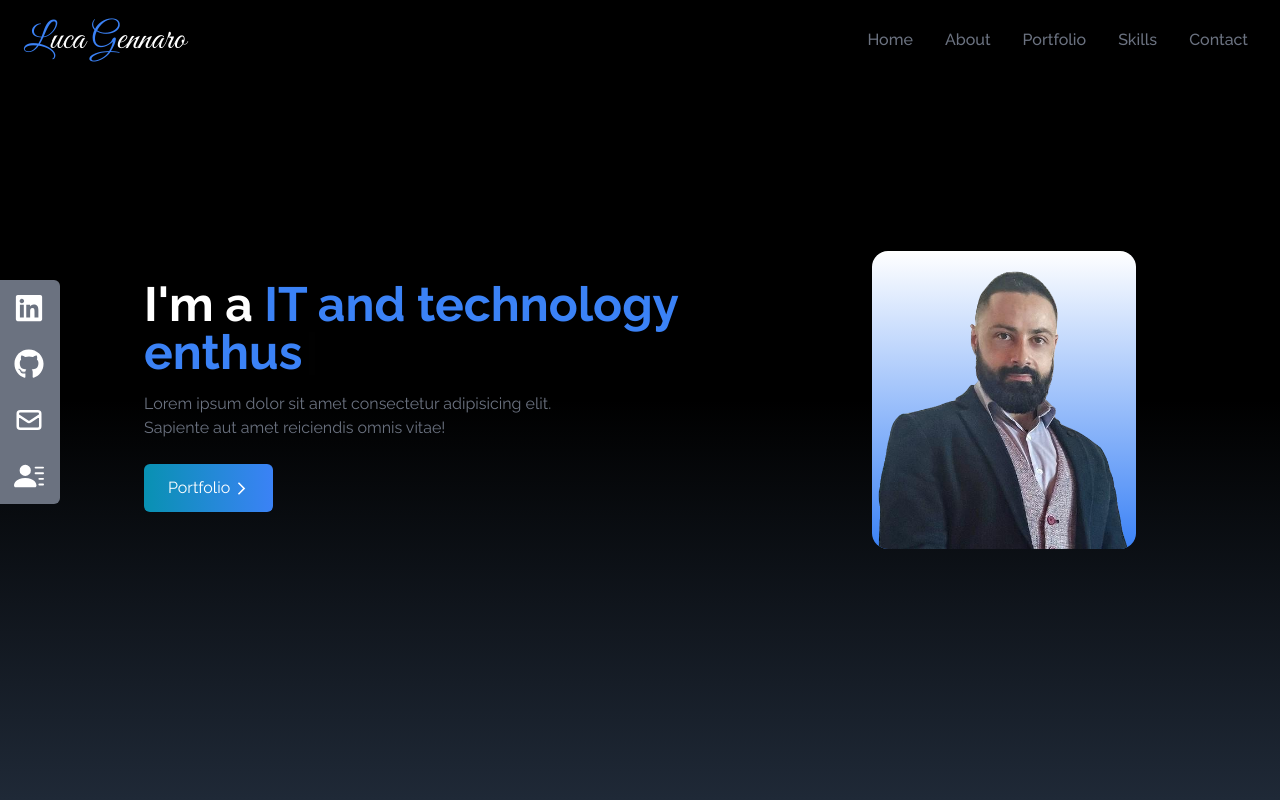
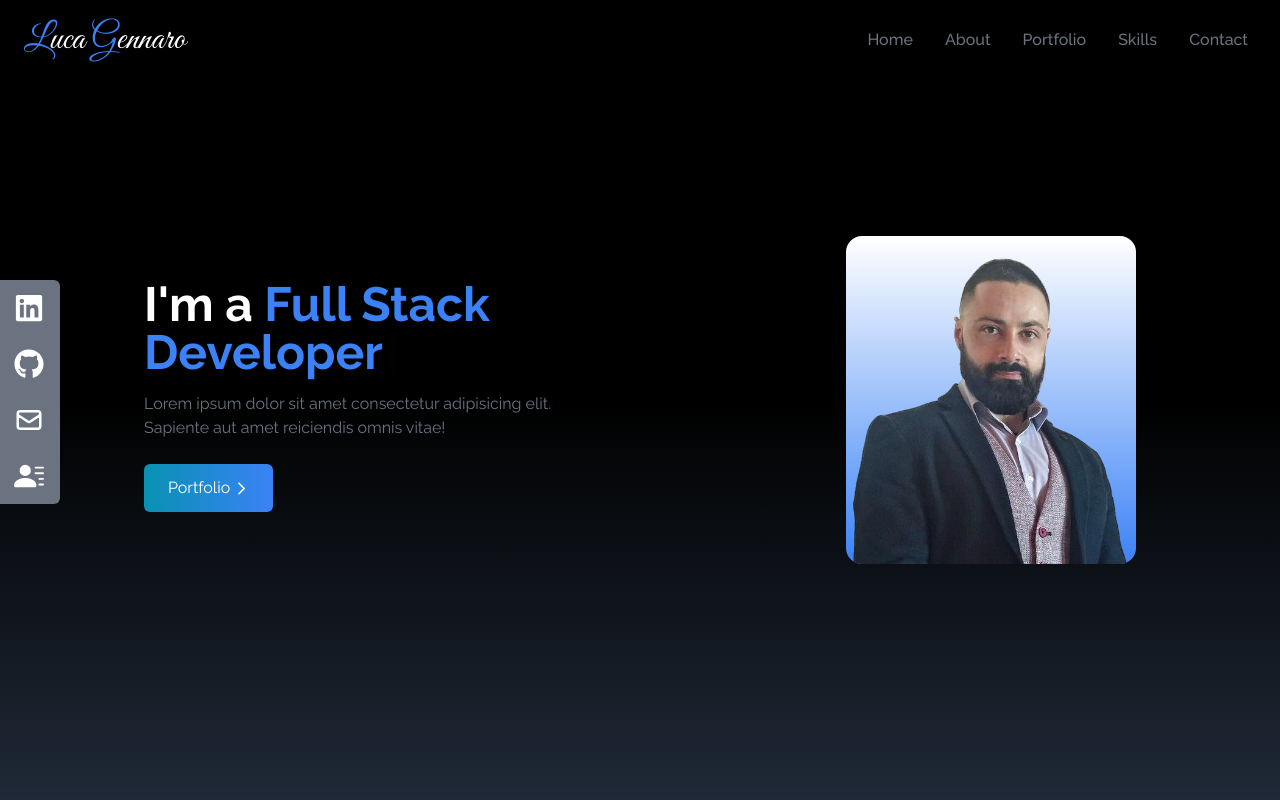
Before and after one commit to luca-gennaro/My-Portfolio, a React (Create React App) app: page / in a window 1280 px wide. Shown: the top 800 px of the page. Built offline with nearby package versions, Linux system fonts and the light colour scheme.

Commit message:
minor fix

```diff
--- a/src/components/Home.jsx
+++ b/src/components/Home.jsx
@@ -7,7 +7,7 @@ import { Link } from "react-scroll";
 const Home = () => {
 
     const [text] = useTypewriter({
-        words: ["Musician", "IT and technology enthusiast", "Full Stack Developer"],
+        words: ["IT and technology enthusiast", "Full Stack Developer"],
         deleteSpeed: 30,
     })
 
```
